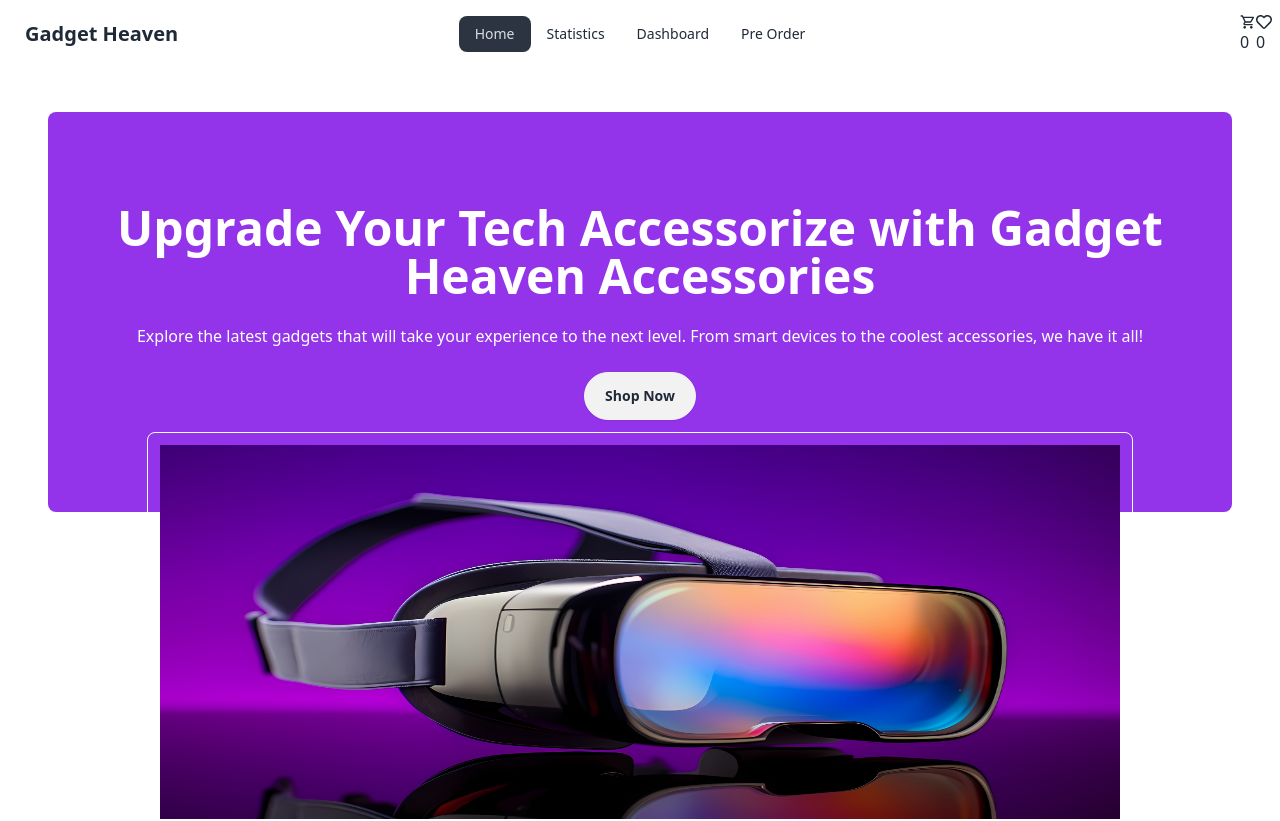
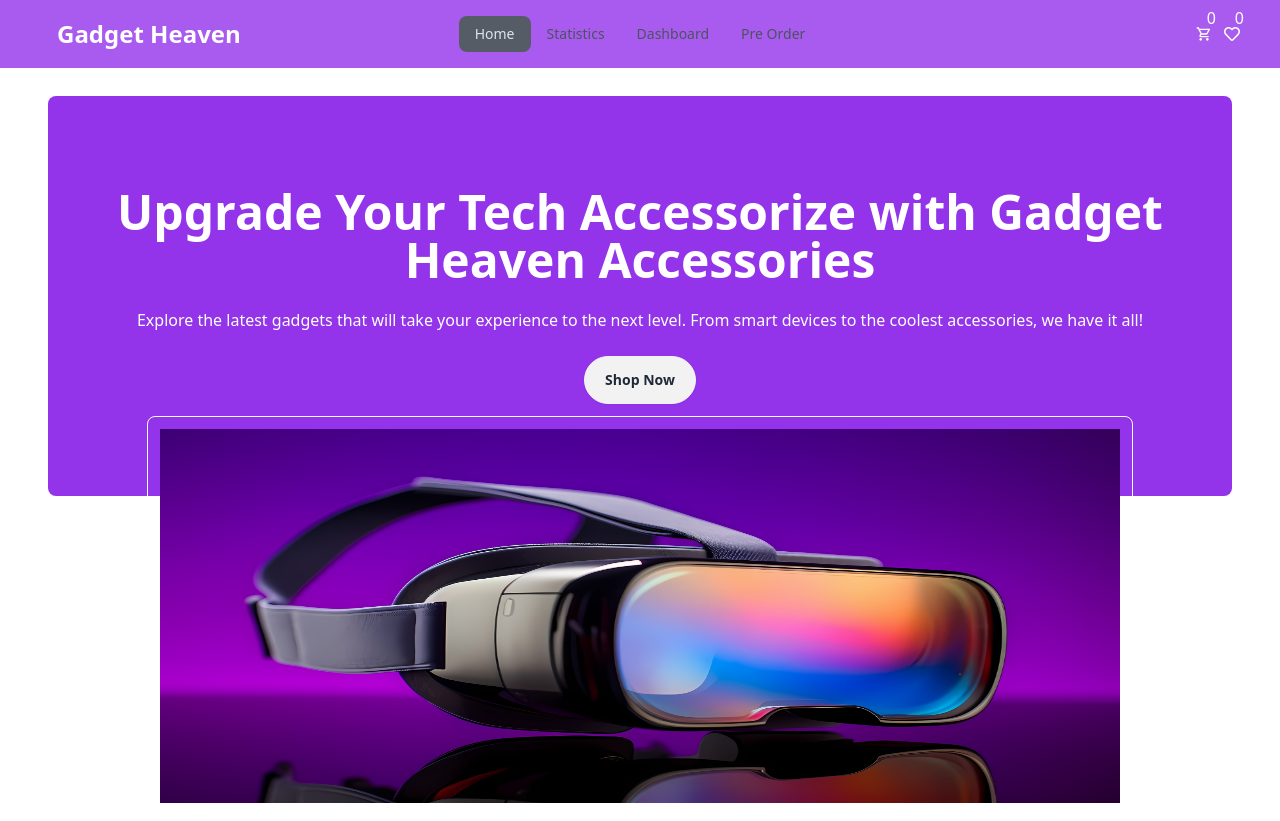
Before and after one commit to theatiq/the-gadget-heaven, a React (Vite) app: page / in a window 1280 px wide. Shown: the top 821 px of the page. Built offline with nearby package versions, Linux system fonts and the light colour scheme.

Commit message:
Cards modified

```diff
--- a/package.json
+++ b/package.json
@@ -14,6 +14,7 @@
     "match-sorter": "^7.0.0",
     "react": "^18.3.1",
     "react-dom": "^18.3.1",
+    "react-hot-toast": "^2.4.1",
     "react-icons": "^5.3.0",
     "react-modal": "^3.16.1",
     "react-rating": "^2.0.5",
--- a/src/components/GadgetCard.jsx
+++ b/src/components/GadgetCard.jsx
@@ -27,7 +27,7 @@
         <p>Price: ${price}</p>
         <div className="card-actions">
           <Link to={`/gadget/${product_id}`}>
-            <button className="btn btn-primary">View Details</button>
+            <button className="btn border-purple-600 rounded-3xl">View Details</button>
           </Link>
         </div>
       </div>
--- a/src/components/Navbar.jsx
+++ b/src/components/Navbar.jsx
@@ -6,10 +6,8 @@
 const Navbar = () => {
   const carts = getAllCarts();
   const wishlist = getAllWishes();
-  console.log(carts);
   return (
-    <div>
-      <div className="navbar bg-base-100">
+    <div className="navbar fixed top-0 bg-purple-600 z-50 opacity-80 px-10">
       <div className="navbar-start">
         <div className="dropdown">
           <div tabIndex={0} role="button" className="btn btn-ghost lg:hidden">
@@ -46,7 +44,7 @@
             </li>
           </ul>
         </div>
-          <Link to={"/"} className="btn btn-ghost text-xl">
+        <Link to={"/"} className="btn btn-ghost text-2xl text-white font-bold">
           Gadget Heaven
         </Link>
       </div>
@@ -67,14 +65,15 @@
         </ul>
       </div>
       <div className="navbar-end">
-          <Link>
-            <MdOutlineShoppingCart />
-            <span>{carts.length}</span>
-          </Link>
-          <Link>
-            <FaRegHeart />
-            <span>{wishlist.length}</span>
-          </Link>
+        <div className="flex gap-3">
+          <div className="relative">
+            <MdOutlineShoppingCart className="text-white"/>
+            <span className="absolute -top-5 -right-1 text-white">{carts.length}</span>
+          </div>
+          <div className="relative">
+            <FaRegHeart className="text-white"/>
+            <span className="absolute -top-5 -right-1 text-white">{wishlist.length}</span>
+          </div>
         </div>
       </div>
     </div>
--- a/src/layouts/MainLayouts.jsx
+++ b/src/layouts/MainLayouts.jsx
@@ -10,7 +10,7 @@
     <div>
       <DynamicTitle></DynamicTitle>
       {/* toaster */}
-      <div className="h-16">
+      <div className="h-12">
         {/* Navbar */}
         <Navbar></Navbar>
       </div>
--- a/src/main.jsx
+++ b/src/main.jsx
@@ -3,9 +3,11 @@
 import "./index.css";
 import { RouterProvider } from "react-router-dom";
 import { routes } from "./routes/Router";
+import { Toaster } from 'react-hot-toast';
 
 createRoot(document.getElementById("root")).render(
   <StrictMode>
+    <Toaster />
     <RouterProvider router={routes} />
   </StrictMode>
 );
--- a/src/pages/Cart.jsx
+++ b/src/pages/Cart.jsx
@@ -1,27 +1,32 @@
 import React from "react";
+import { RxCross1 } from "react-icons/rx";
 
 const Cart = ({ gadget, handleRemove }) => {
   return (
-    <div className="">
+    <div className="flex items-center justify-between border-2 rounded-lg mb-5 p-5">
+      <div className="flex items-center mb-5">
+        <div>
           <img
             src={gadget.product_image}
             className="rounded-lg h-[100px] w-[150px] object-cover"
           />
+        </div>
         <div>
-        <h1 className="text-5xl font-bold">{gadget.product_title}</h1>
+          <h1 className="text-xl font-bold">{gadget.product_title}</h1>
           <p className="">{gadget.description}</p>
           <p className="">
             Price: $<span>{gadget.price}</span>
           </p>
+        </div>
+      </div>
       <button
         onClick={() => {
           handleRemove(gadget.product_id);
         }}
-          className="btn btn-primary"
+        className="btn rounded-full text-red-400 border-red-400"
       >
-          Remove
+        <RxCross1 />
       </button>
-      </div>
     </div>
   );
 };
--- a/src/pages/Carts.jsx
+++ b/src/pages/Carts.jsx
@@ -4,6 +4,7 @@
 import Modal from "react-modal";
 import payment from "../assets/Group.png";
 import "../index.css";
+import { FaSortNumericDownAlt } from "react-icons/fa";
 
 Modal.setAppElement("#root");
 
@@ -70,7 +71,7 @@
             onClick={handleSort}
             className="btn border border-purple-600 rounded-3xl w-[150px]"
           >
-            Sort by Price
+            Sort by Price <FaSortNumericDownAlt />
           </button>
           <button
             onClick={openModal}
--- a/src/pages/GadgetDetails.jsx
+++ b/src/pages/GadgetDetails.jsx
@@ -110,15 +110,14 @@
                 className="mask mask-star-2 bg-orange-400"
               />
             </div> */}
+            <div className="flex items-center gap-5">
               <button
                 onClick={() => handleAddCart(gadget)}
-              className="btn btn-primary"
+                className="btn bg-purple-600 rounded-2xl text-white"
               >
                 Add to Cart <MdOutlineShoppingCart />
               </button>
-            {/* <Link>
-              <MdOutlineShoppingCart />
-            </Link> */}
+
               <button onClick={() => handleWishList(gadget)}>
                 <Link>
                   <FaRegHeart />
@@ -128,6 +127,7 @@
           </div>
         </div>
       </div>
+    </div>
   );
 };
 
--- a/src/pages/Wishlist.jsx
+++ b/src/pages/Wishlist.jsx
@@ -1,6 +1,7 @@
 import React from "react";
-import { getAllWishes, removeWish } from "../utils/uutility";
+import { getAllWishes, removeWish, addCarts } from "../utils/uutility";
 import { useState, useEffect } from "react";
+import { RxCross1 } from "react-icons/rx";
 
 const Wishlist = () => {
   const [gadgets, setGadgets] = useState([]);
@@ -8,13 +9,15 @@
     const wish = getAllWishes();
     setGadgets(wish);
   }, []);
-
+  const handleAddCart = (gadget) => {
+    addCarts(gadget);
+    setIsAdd(true);
+  };
   const handleRemoveWish = (id) => {
     removeWish(id);
     const wish = getAllWishes();
     setGadgets(wish);
   };
-console.log("Wishlist: ", gadgets.length)
   return (
     <div>
       <div className="flex justify-between my-5">
@@ -23,26 +26,36 @@
       {/* Cards */}
 
       {gadgets.map((gadget) => (
-        <div className="">
+        <div className="flex items-center justify-between border-2 rounded-lg mb-5 p-5">
+          <div className="flex items-center mb-5">
+            <div>
               <img
                 src={gadget.product_image}
                 className="rounded-lg h-[100px] w-[150px] object-cover"
               />
+            </div>
             <div>
-            <h1 className="text-5xl font-bold">{gadget.product_title}</h1>
+              <h1 className="text-xl font-bold">{gadget.product_title}</h1>
               <p className="">{gadget.description}</p>
               <p className="">
                 Price: $<span>{gadget.price}</span>
               </p>
               <button
+                onClick={() => handleAddCart(gadget)}
+                className="btn bg-purple-600"
+              >
+                Add to Cart
+              </button>
+            </div>
+          </div>
+          <button
             onClick={() => {
               handleRemoveWish(gadget.product_id);
             }}
-              className="btn btn-primary"
+            className="btn rounded-full text-red-400 border-red-400"
           >
-              Remove
+            <RxCross1 />
           </button>
-          </div>
         </div>
       ))}
     </div>
--- a/src/utils/uutility.js
+++ b/src/utils/uutility.js
@@ -1,4 +1,6 @@
 // import { toast } from "react-toastify"
+
+import toast from "react-hot-toast"
 
 const getAllCarts = () => {
     const all = localStorage.getItem("carts")
@@ -14,17 +16,17 @@
 const addCarts = (gadget) => {
     const carts = getAllCarts()
     const isExist = carts.find(item => item.product_id === gadget.product_id)
-    if (isExist) { return alert("Gadget Already exists") }
+    if (isExist) { return toast.error("Gadget Already exists") }
     carts.push(gadget)
     localStorage.setItem('carts', JSON.stringify(carts))
-    alert("Successfully added ")
+    toast.success("Successfully added")
 }
 
 const removeCart = (id) => {
     const carts = getAllCarts()
     const remaining = carts.filter(gadget => gadget.product_id != id)
     localStorage.setItem("carts", JSON.stringify(remaining))
-    alert("Successfully Removed")
+    toast.success("Successfully Removed")
 }
 
 // Wishlists
@@ -43,21 +45,18 @@
 const addWishes = (gadget) => {
     const wish = getAllWishes()
     const isExist = wish.find(item => item.product_id === gadget.product_id)
-    if (isExist) { return alert("Gadget Already exists") }
+    if (isExist) { return toast.error("Gadget Already exists") }
     wish.push(gadget)
     localStorage.setItem('wish', JSON.stringify(wish))
-    alert("Successfully added ")
+    toast.success("Successfully added ")
 }
 
 const removeWish = (id) => {
     const wish = getAllWishes()
     const remaining = wish.filter(gadget => gadget.product_id != id)
     localStorage.setItem("wish", JSON.stringify(remaining))
-    alert("Successfully Removed")
+    toast.success("Successfully Removed")
 }
-
-
-
 
 
 // export { getAllFavorites, addFavorite, removeFavorite }
```
Also changed, not shown: 1 other file (tests, documents, lock files or other folders). Lines whose indentation alone changed are shown as unchanged.
